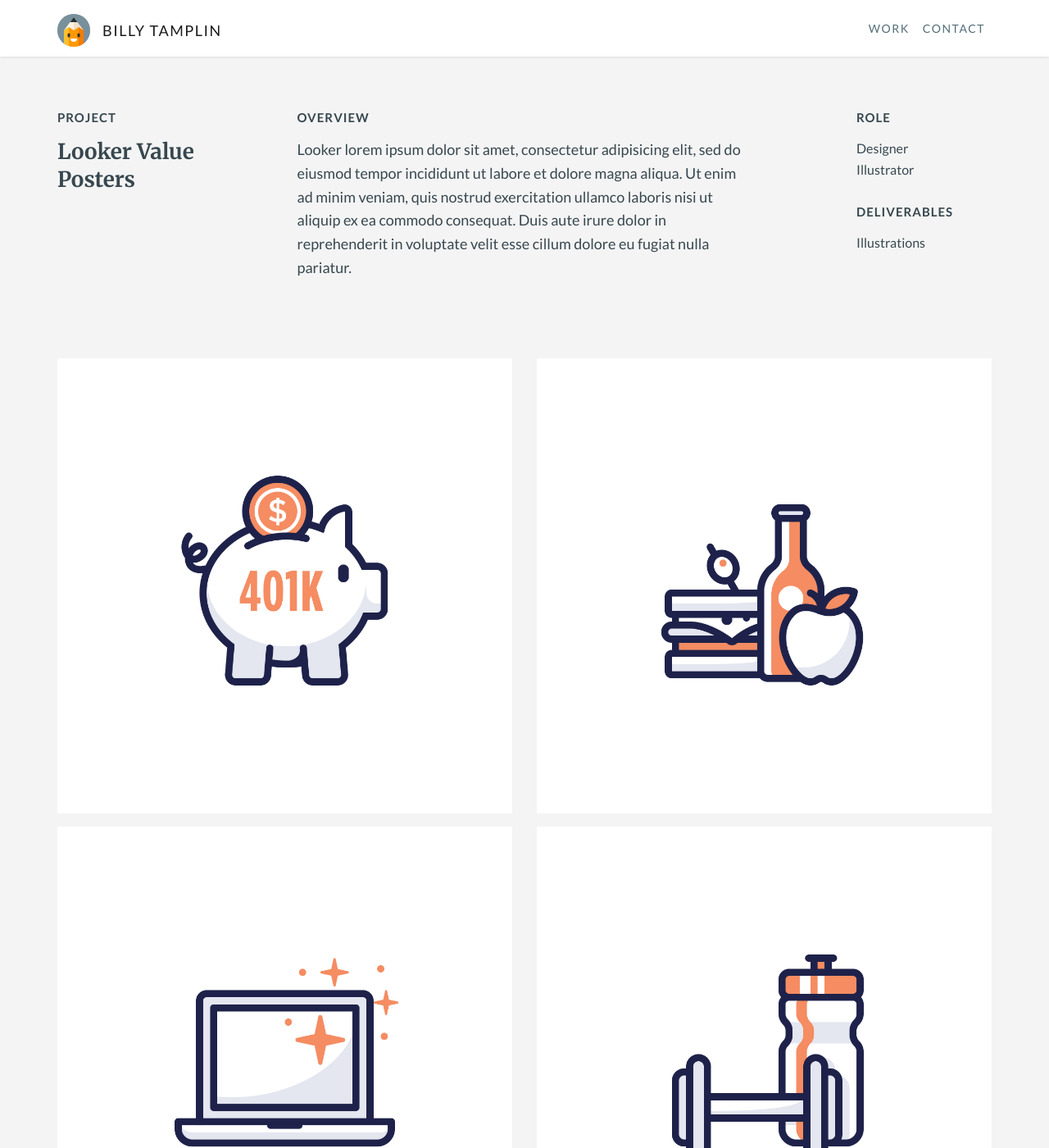
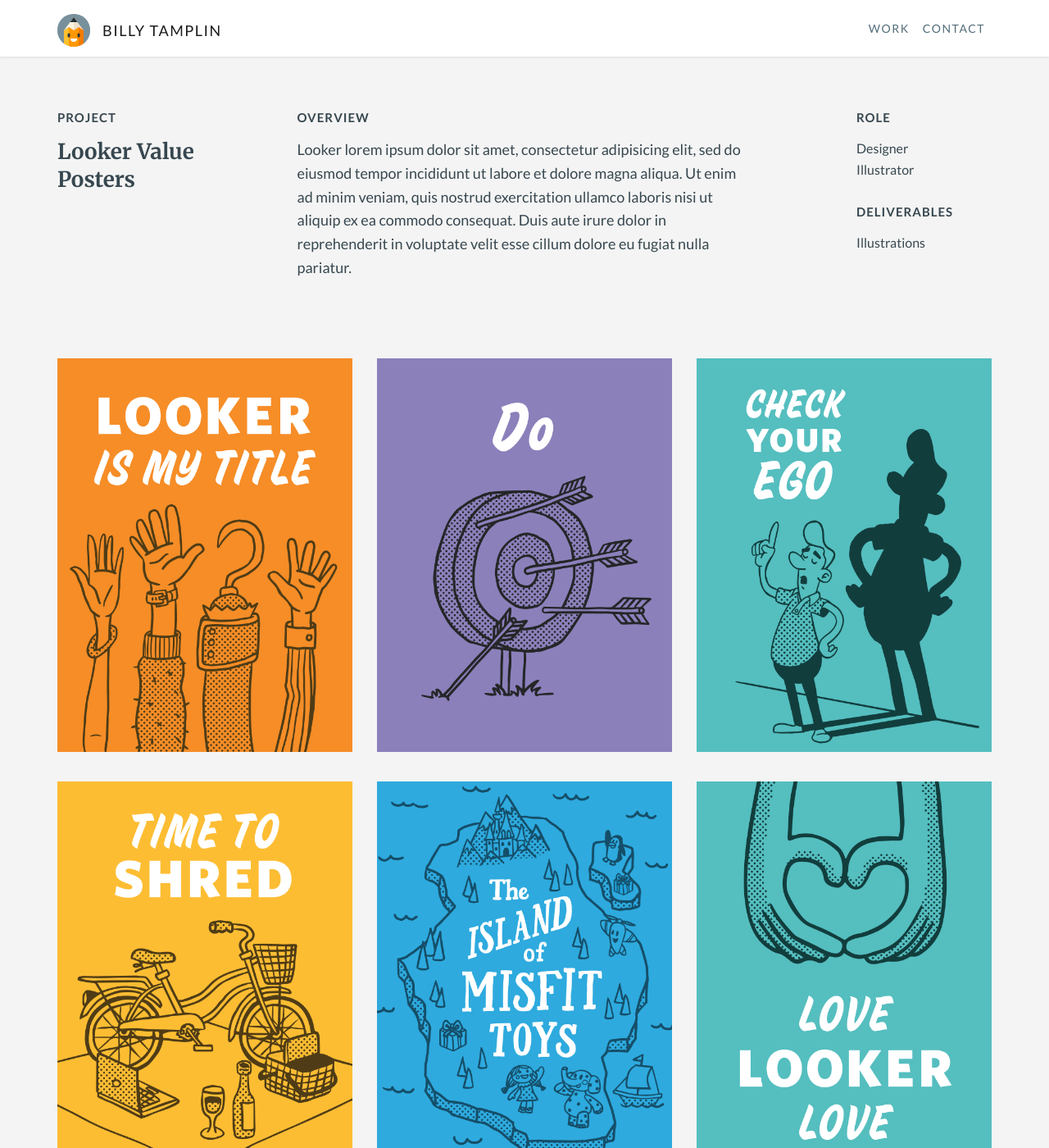
Before and after one commit to btamps/btamps.github.io, a Jekyll site: the page built from _posts/2017-12-18-looker-value-posters.markdown, in a window 1280 px wide and 1400 px high. Shown: the whole window at 82% size. Built offline with Jekyll 4.4.1, drawn with Linux system fonts in a browser that asks for light colours; nearby versions of some CDN libraries.

Commit message:
added looker page and style

```diff
--- a/_posts/2017-12-18-looker-value-posters.markdown
+++ b/_posts/2017-12-18-looker-value-posters.markdown
@@ -28,27 +28,27 @@
 </div>
 
 <section class="container">
-  <div class="row icons">
-    <figure class="col-6">
-      <img src="../img/workplace-perks/perks-bank.png" alt="Workplace Perk Icons">
+  <div class="row justify-content-center">
+    <figure class="col-12 col-md-4">
+      <img src="../img/looker-value-posters/poster-size/looker-title.png" alt="Looker Value Posters">
     </figure>
-    <figure class="col-6">
-      <img src="../img/workplace-perks/perks-lunch.png" alt="Workplace Perk Icons">
+    <figure class="col-12 col-md-4">
+      <img src="../img/looker-value-posters/poster-size/do.png" alt="Looker Value Posters">
     </figure>
-    <figure class="col-6">
-      <img src="../img/workplace-perks/perks-laptop.png" alt="Workplace Perk Icons">
+    <figure class="col-12 col-md-4">
+      <img src="../img/looker-value-posters/poster-size/check-your-ego.png" alt="Looker Value Posters">
     </figure>
-    <figure class="col-6">
-      <img src="../img/workplace-perks/perks-gym.png" alt="Workplace Perk Icons">
+    <figure class="col-12 col-md-4">
+      <img src="../img/looker-value-posters/poster-size/time-to-shred.png" alt="Looker Value Posters">
     </figure>
-    <figure class="col-6">
-      <img src="../img/workplace-perks/perks-bus.png" alt="Workplace Perk Icons">
+    <figure class="col-12 col-md-4">
+      <img src="../img/looker-value-posters/poster-size/misfit-toys.png" alt="Looker Value Posters">
     </figure>
-    <figure class="col-6">
-      <img src="../img/workplace-perks/perks-insurance.png" alt="Workplace Perk Icons">
+    <figure class="col-12 col-md-4">
+      <img src="../img/looker-value-posters/poster-size/love-looker-love.png" alt="Looker Value Posters">
     </figure>
-    <figure class="col-6">
-      <img src="../img/workplace-perks/perks-vacation.png" alt="Workplace Perk Icons">
+    <figure class="col-12 col-md-6 align-self-center">
+      <img src="../img/looker-value-posters/poster-size/kitchen-table.png" alt="Looker Value Posters">
     </figure>
   </div>
 </section>
--- a/_sass/custom-page/_looker.scss
+++ b/_sass/custom-page/_looker.scss
@@ -1,3 +1,5 @@
 .looker {
-
+  figure {
+    margin-bottom: 20px;
+  }
 }
```
Also changed, not shown: img/looker-value-posters/poster-size/check-your-ego.png (added), img/looker-value-posters/poster-size/do.png (added), img/looker-value-posters/poster-size/kitchen-table.png (added), img/looker-value-posters/poster-size/looker-title.png (added), img/looker-value-posters/poster-size/love-looker-love.png (added), img/looker-value-posters/poster-size/misfit-toys.png (added), img/looker-value-posters/poster-size/time-to-shred.png (added).
